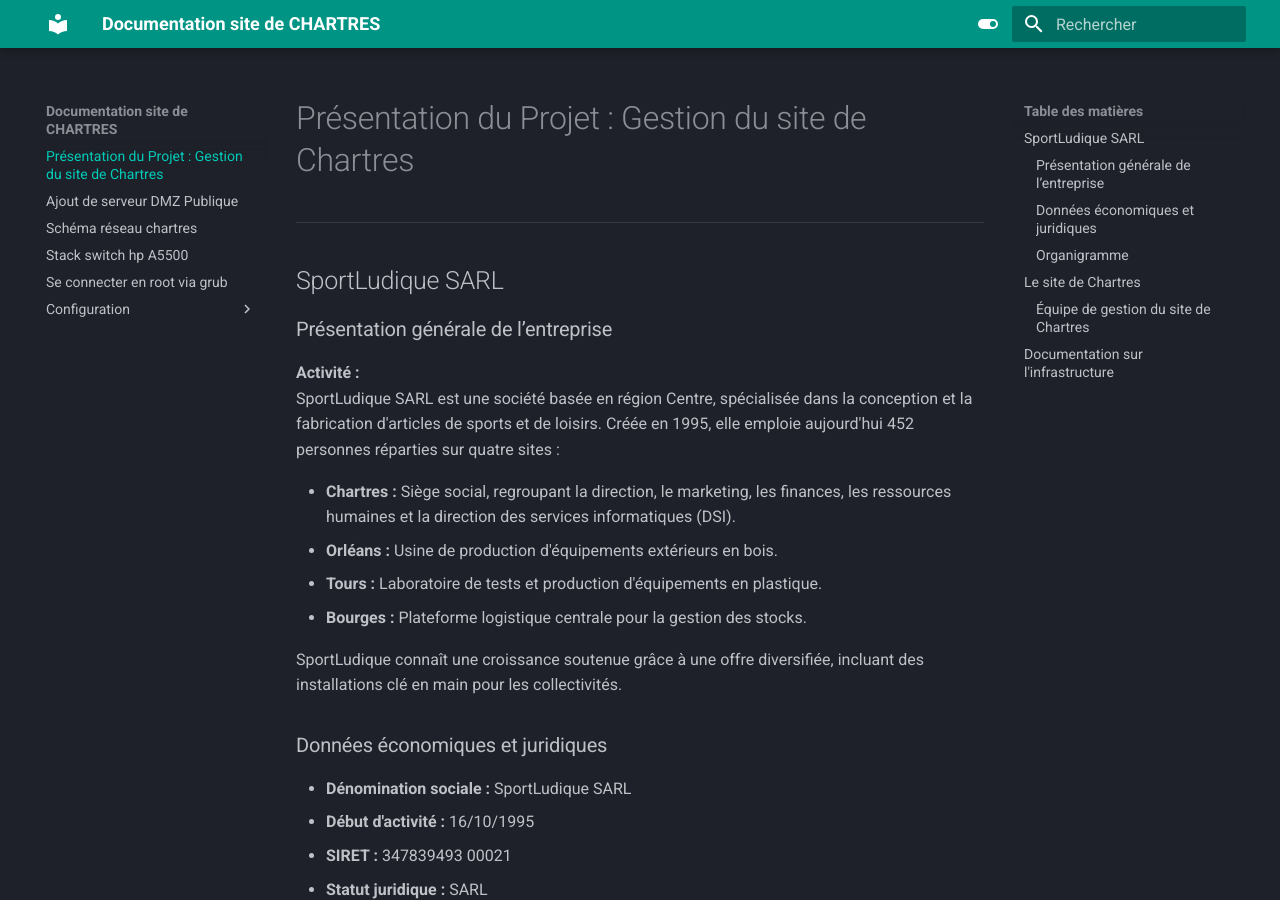
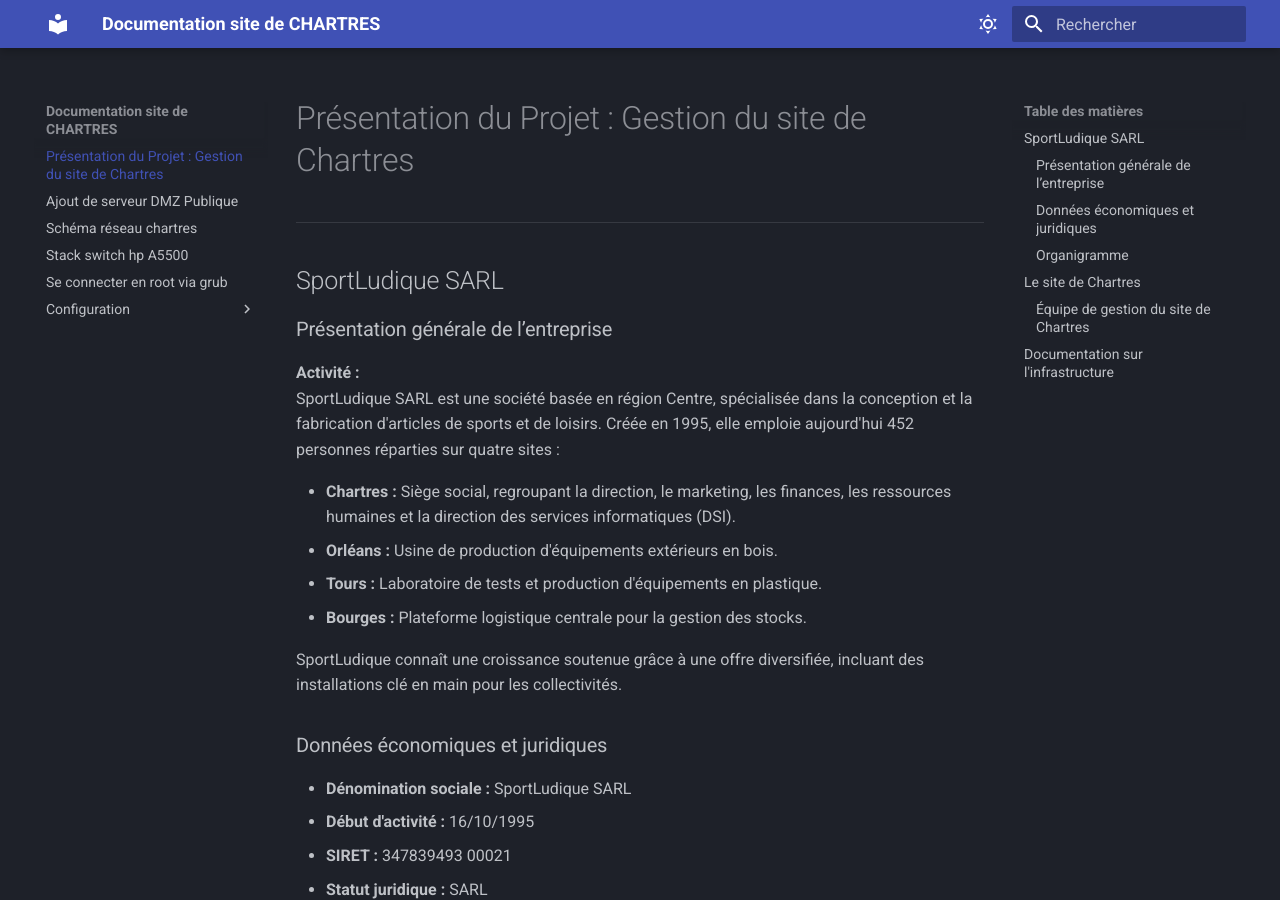
Before and after one commit to HeaZzY/Mkdocs, an MkDocs documentation site: the page built from docs/index.md, in a window 1280 px wide and 900 px high. Built offline with MkDocs 1.6.1 and Material for MkDocs 9.7.7, drawn with Linux system fonts in a browser that asks for light colours.

Commit message:
Mise à jour fond couleur

```diff
--- a/mkdocs.yml
+++ b/mkdocs.yml
@@ -5,7 +5,13 @@
   palette:
     - scheme: slate
       toggle:
-        icon: material/toggle-switch
+        icon: material/weather-sunny
         name: Switch to light mode
-      primary: teal
-      accent: lime
+      primary: "#6db2f7"  # Bleu personnalisé (remplace par le code hex que tu veux)
+      accent: "#0c6dd6"   # Lime personnalisé (ou n'importe quelle couleur)
+    - scheme: default
+      toggle:
+        icon: material/weather-night
+        name: Switch to dark mode
+      primary: "#04366c"  # Bleu Dodger personnalisé pour le mode clair
+      accent: "#0c6dd6"   # Rouge tomate comme accent
```
